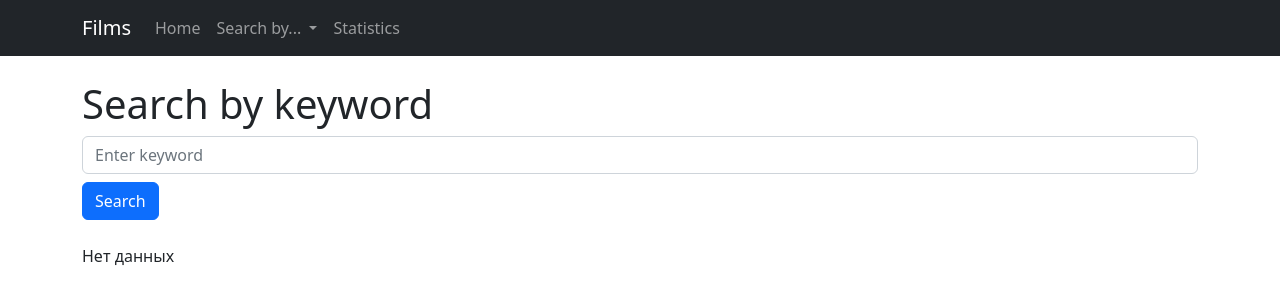
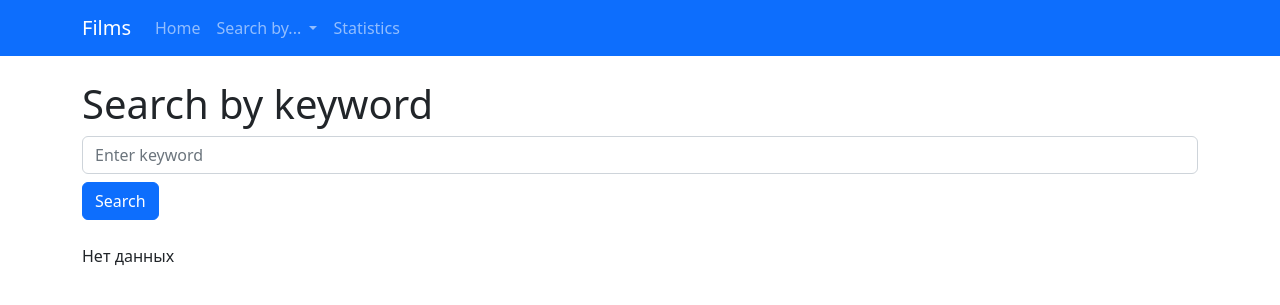
Before and after one commit to ibarbylev/films_project_FastAPI, a FastAPI app: page /genres/1 in a window 1280 px wide. Shown: the top 305 px of the page. Run offline with FastAPI, Linux system fonts and the light colour scheme; some libraries are stand-ins or nearby versions.

Commit message:
some fixes

```diff
--- a/templates/base_page.html
+++ b/templates/base_page.html
@@ -7,7 +7,7 @@
 </head>
 <body>
 
-<nav class="navbar navbar-expand-lg navbar-dark bg-dark mb-4">
+<nav class="navbar navbar-expand-lg navbar-dark bg-primary mb-4">
   <div class="container">
     <a class="navbar-brand" href="/">Films</a>
 
--- a/templates/films_table.html
+++ b/templates/films_table.html
@@ -1,6 +1,6 @@
 {% if items %}
 
-<table class="table table-bordered table-hover">
+<table class="table table-striped table-hover">
   <thead>
     <tr>
       <th>#</th>
```
